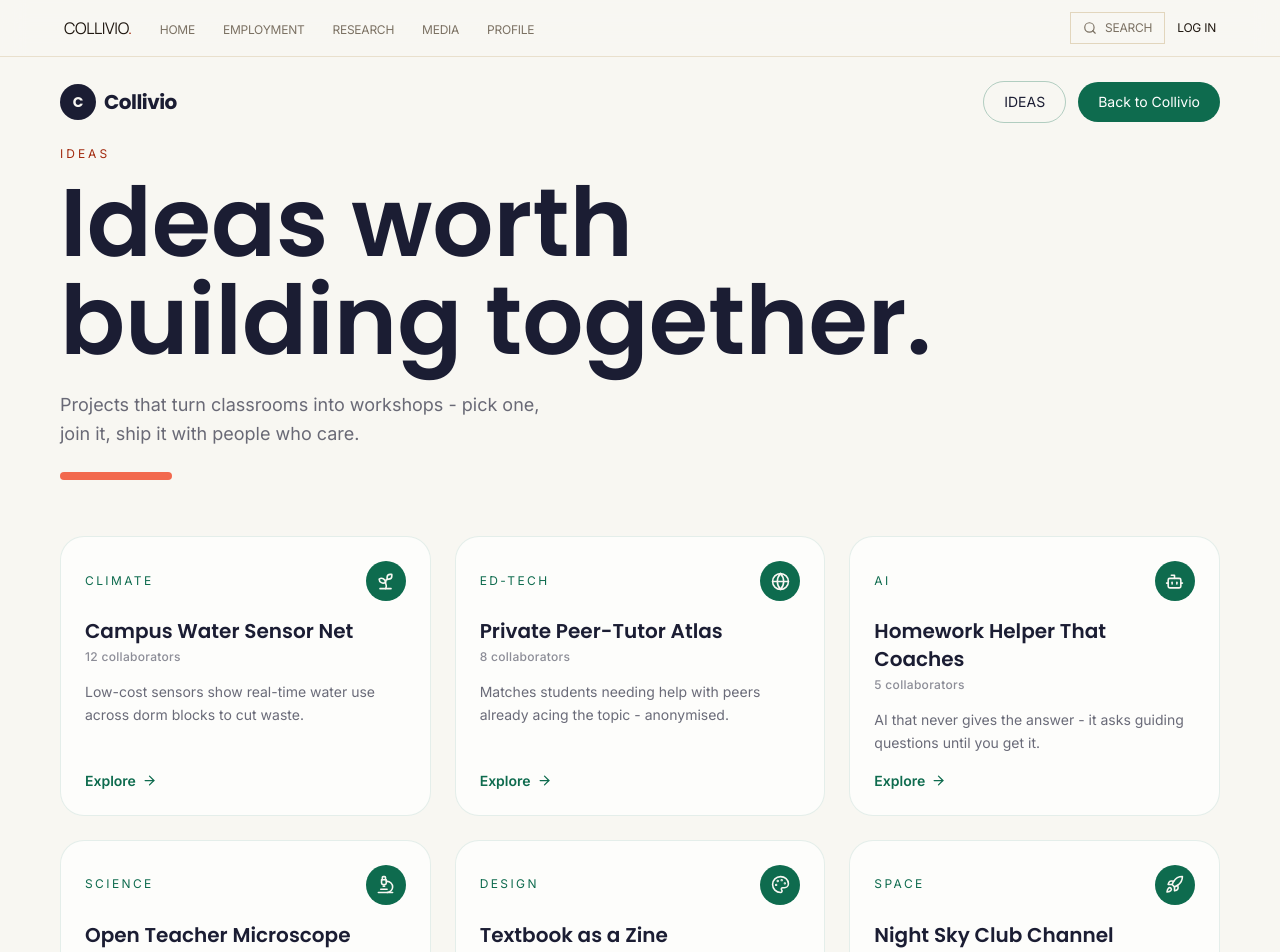
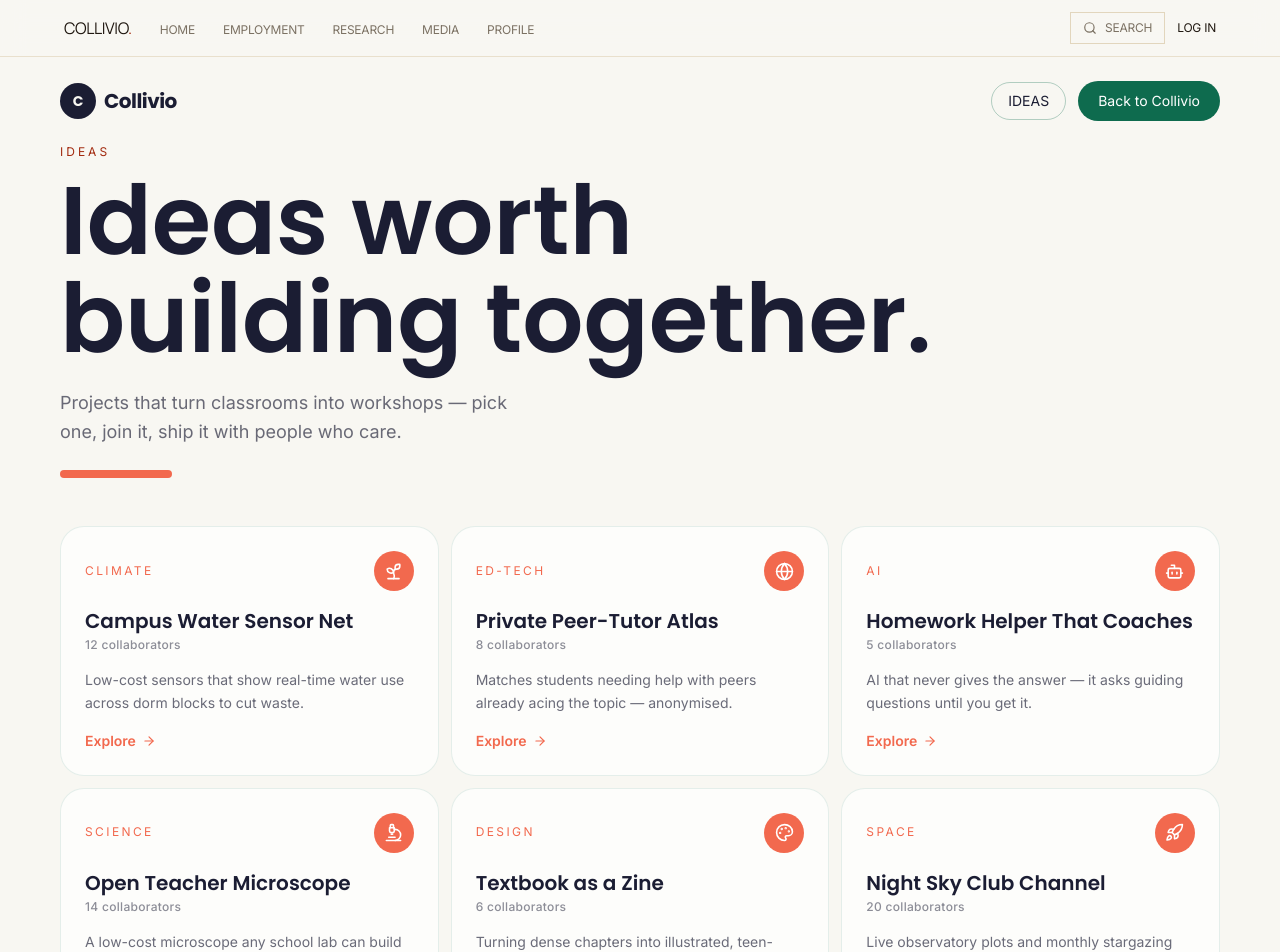
Before and after one commit to praagatii/collivio, a Next.js app: page /ideas in a window 1280 px wide. Shown: the top 952 px of the page. Built offline with nearby package versions, Linux system fonts and the light colour scheme.

Commit message:
Rebuild People/Ideas/Spaces on one shared PillarShell mirroring the landing design system (cream bg, navy ink, font-display clamp heading, coral underline, pine pills, rounded cream cards, lucide icons)

```diff
--- a/src/app/ideas/page.tsx
+++ b/src/app/ideas/page.tsx
@@ -1,19 +1,19 @@
 "use client";
+import { PillarShell, PillarCard } from "@/components/pillar-shell";
 import { Sprout, Globe, Bot, Microscope, Palette, Rocket } from "lucide-react";
-import { PillarShell, PillarCard } from "@/components/pillar-shell";
 
 export default function IdeasPage() {
   const ideas = [
-    { tag: "CLIMATE", name: "Campus Water Sensor Net", icon: <Sprout size={19} />, meta: "12 collaborators", desc: "Low-cost sensors show real-time water use across dorm blocks to cut waste.", href: "/research/8" },
-    { tag: "ED-TECH", name: "Private Peer-Tutor Atlas", icon: <Globe size={19} />, meta: "8 collaborators", desc: "Matches students needing help with peers already acing the topic - anonymised.", href: "/research/9" },
-    { tag: "AI", name: "Homework Helper That Coaches", icon: <Bot size={19} />, meta: "5 collaborators", desc: "AI that never gives the answer - it asks guiding questions until you get it.", href: "/research/10" },
-    { tag: "SCIENCE", name: "Open Teacher Microscope", icon: <Microscope size={19} />, meta: "14 collaborators", desc: "A low-cost microscope any school lab can build and share slides on.", href: "/research/11" },
-    { tag: "DESIGN", name: "Textbook as a Zine", icon: <Palette size={19} />, meta: "6 collaborators", desc: "Turning dense chapters into illustrated, teen-made zines that explain better.", href: "/research/12" },
-    { tag: "SPACE", name: "Night Sky Club Channel", icon: <Rocket size={19} />, meta: "20 collaborators", desc: "Live observatory plots and monthly stargazing meetups for rookie astronomers.", href: "/research/13" },
+    { tag: "CLIMATE", name: "Campus Water Sensor Net", icon: <Sprout size={19} />, meta: "12 collaborators", desc: "Low-cost sensors that show real-time water use across dorm blocks to cut waste.", href: "/ideas/8" },
+    { tag: "ED-TECH", name: "Private Peer-Tutor Atlas", icon: <Globe size={19} />, meta: "8 collaborators", desc: "Matches students needing help with peers already acing the topic — anonymised.", href: "/ideas/9" },
+    { tag: "AI", name: "Homework Helper That Coaches", icon: <Bot size={19} />, meta: "5 collaborators", desc: "AI that never gives the answer — it asks guiding questions until you get it.", href: "/ideas/10" },
+    { tag: "SCIENCE", name: "Open Teacher Microscope", icon: <Microscope size={19} />, meta: "14 collaborators", desc: "A low-cost microscope any school lab can build and share slides on.", href: "/ideas/11" },
+    { tag: "DESIGN", name: "Textbook as a Zine", icon: <Palette size={19} />, meta: "6 collaborators", desc: "Turning dense chapters into illustrated, teen-made zines that explain better.", href: "/ideas/12" },
+    { tag: "SPACE", name: "Night Sky Club Channel", icon: <Rocket size={19} />, meta: "20 collaborators", desc: "Live observatory plots and monthly stargazing meetups for rookie astronomers.", href: "/ideas/13" },
   ];
   return (
-    <PillarShell eyebrow="IDEAS" title="Ideas worth building together." blurb="Projects that turn classrooms into workshops - pick one, join it, ship it with people who care." accent="#a22a0f">
-      <section className="mt-12 grid gap-6 sm:grid-cols-2 lg:grid-cols-3">
+    <PillarShell eyebrow="IDEAS" title="Ideas worth building together." blurb="Projects that turn classrooms into workshops — pick one, join it, ship it with people who care." accent="#a22a0f">
+      <section className="grid gap-3 sm:grid-cols-2 lg:grid-cols-3">
         {ideas.map((p) => (
           <PillarCard key={p.tag} {...p} />
         ))}
--- a/src/app/spaces/page.tsx
+++ b/src/app/spaces/page.tsx
@@ -1,19 +1,19 @@
 "use client";
+import { PillarShell, PillarCard } from "@/components/pillar-shell";
 import { Ruler, FlaskConical, Target, Radio, TreePine, Building2 } from "lucide-react";
-import { PillarShell, PillarCard } from "@/components/pillar-shell";
 
 export default function SpacesPage() {
   const spaces = [
-    { tag: "LAB", name: "Design & Print Studio", icon: <Ruler size={19} />, meta: "Campus · Room 14", desc: "Laser cutter, 3D printers and a plotter - open every afternoon for student projects.", href: "/event/14" },
-    { tag: "LAB", name: "Bio Build Bench", icon: <FlaskConical size={19} />, meta: "Science Block", desc: "A shared bench for microscope hacks and open-source biology experiments.", href: "/event/15" },
-    { tag: "HUB", name: "Startup Garage", icon: <Target size={19} />, meta: "Incubator · Floor 2", desc: "Co-working for student ventures with weekly mentor office hours.", href: "/event/16" },
-    { tag: "STUDIO", name: "Campus Radio Shed", icon: <Radio size={19} />, meta: "Courtyard corner", desc: "Live studio where clubs broadcast shows and interviews every Friday.", href: "/event/17" },
-    { tag: "OUTDOOR", name: "Open-Air Class Circle", icon: <TreePine size={19} />, meta: "The Grove", desc: "A shaded circle for seminars, book clubs and sunset jam sessions.", href: "/event/18" },
-    { tag: "SERVICES", name: "Community Kitchen Lab", icon: <Building2 size={19} />, meta: "Student Union", desc: "Cooking workshops that double as nutrition and business learning.", href: "/event/19" },
+    { tag: "LAB", name: "Design & Print Studio", icon: <Ruler size={19} />, meta: "Campus · Room 14", desc: "Laser cutter, 3D printers and a plotter — open every afternoon for student projects.", href: "/spaces/14" },
+    { tag: "LAB", name: "Bio Build Bench", icon: <FlaskConical size={19} />, meta: "Science Block", desc: "A shared bench for microscope hacks and open-source biology experiments.", href: "/spaces/15" },
+    { tag: "HUB", name: "Startup Garage", icon: <Target size={19} />, meta: "Incubator · Floor 2", desc: "Co-working for student ventures with weekly mentor office hours.", href: "/spaces/16" },
+    { tag: "STUDIO", name: "Campus Radio Shed", icon: <Radio size={19} />, meta: "Courtyard corner", desc: "Live studio where clubs broadcast shows and interviews every Friday.", href: "/spaces/17" },
+    { tag: "OUTDOOR", name: "Open-Air Class Circle", icon: <TreePine size={19} />, meta: "The Grove", desc: "A shaded circle for seminars, book clubs and sunset jam sessions.", href: "/spaces/18" },
+    { tag: "SERVICES", name: "Community Kitchen Lab", icon: <Building2 size={19} />, meta: "Student Union", desc: "Cooking workshops that double as nutrition and business learning.", href: "/spaces/19" },
   ];
   return (
-    <PillarShell eyebrow="SPACES" title="Spaces where ideas come alive." blurb="Labs, studios and hubs on campus - reserve a bench, a booth or a broadcast slot and make something." accent="#115f78">
-      <section className="mt-12 grid gap-6 sm:grid-cols-2 lg:grid-cols-3">
+    <PillarShell eyebrow="SPACES" title="Spaces where ideas come alive." blurb="Labs, studios and hubs on campus — reserve a bench, a booth or a broadcast slot and make something." accent="#115f78">
+      <section className="grid gap-3 sm:grid-cols-2 lg:grid-cols-3">
         {spaces.map((p) => (
           <PillarCard key={p.tag} {...p} />
         ))}
--- a/src/components/pillar-shell.tsx
+++ b/src/components/pillar-shell.tsx
@@ -1,21 +1,19 @@
 "use client";
 import Link from "next/link";
 import { ArrowRight } from "lucide-react";
-
-export const EASE = [0.22, 1, 0.36, 1] as const;
 
 export function PillarShell({
   eyebrow,
   title,
   blurb,
-  accent = "#c2441f",
+  accent = "#f2694e",
   children,
 }: {
   eyebrow: string;
   title: string;
   blurb: string;
   accent?: string;
-  children?: React.ReactNode;
+  children: React.ReactNode;
 }) {
   return (
     <div className="overflow-x-clip bg-cream text-navy">
@@ -27,36 +25,38 @@ export function PillarShell({
           <span className="font-display text-xl font-bold tracking-tight text-navy">Collivio</span>
         </Link>
         <nav className="flex items-center gap-3">
-          <span className="hidden rounded-full border border-pine/30 px-5 py-2.5 text-sm text-navy sm:inline-block">{eyebrow}</span>
+          <span className="hidden rounded-full border border-pine/30 px-4 py-2 text-sm text-navy sm:inline-block">{eyebrow}</span>
           <Link href="/" data-cur className="rounded-full bg-pine px-5 py-2.5 text-sm text-white transition-colors duration-200 hover:bg-navy">Back to Collivio</Link>
         </nav>
       </header>
-
       <main className="relative mx-auto w-full max-w-[1240px] px-6 pb-24 pt-6 md:px-10">
         <div className="label tracking-[0.25em]" style={{ color: accent }}>{eyebrow}</div>
-        <h1 className="font-display mt-3 max-w-[16ch] font-semibold text-navy" style={{ fontSize: "clamp(2.4rem, min(7.5vw, 12vh), 6rem)", lineHeight: 1.02 }}>
+        <h1
+          className="font-display mt-3 max-w-[16ch] font-semibold text-navy"
+          style={{ fontSize: "clamp(2.4rem, min(7.5vw, 12vh), 6rem)", lineHeight: 1.02 }}
+        >
           {title}
         </h1>
         <p className="mt-5 max-w-[30rem] text-base leading-relaxed text-navy/65 md:text-lg">{blurb}</p>
         <div className="mt-6 h-2 w-24 rounded-full bg-coral md:w-28" />
-        {children && <div className="mt-14">{children}</div>}
+        <div className="mt-12">{children}</div>
       </main>
     </div>
   );
 }
 
 export function PillarCard({
-  icon,
   tag,
   name,
+  icon,
   meta,
   desc,
   href,
-  accent = "#0e6b4e",
+  accent = "#f2694e",
 }: {
-  icon: React.ReactNode;
   tag: string;
   name: string;
+  icon?: React.ReactNode;
   meta: string;
   desc: string;
   href: string;
@@ -66,24 +66,21 @@ export function PillarCard({
     <Link
       href={href}
       data-cur
-      className="group flex flex-col gap-4 rounded-[1.5rem] border border-pine/10 bg-white/70 p-6 text-navy transition-colors duration-200 hover:border-pine/30"
+      className="group flex flex-col gap-4 rounded-[1.5rem] border border-pine/10 bg-white/70 p-6 transition-colors duration-200 hover:border-pine/30"
     >
-      <div className="flex items-center justify-between">
+      <div className="flex items-center justify-between gap-3">
         <span className="label tracking-[0.2em]" style={{ color: accent }}>{tag}</span>
-        <span
-          className="grid h-10 w-10 place-items-center rounded-full text-cream"
-          style={{ backgroundColor: accent }}
-        >
+        <span className="grid h-10 w-10 shrink-0 place-items-center rounded-full text-white" style={{ backgroundColor: accent }}>
           {icon}
         </span>
       </div>
       <div>
         <h3 className="font-display text-xl font-semibold text-navy">{name}</h3>
-        <p className="mt-1 text-xs font-medium tracking-wide text-navy/50">{meta}</p>
+        <p className="mt-0.5 text-xs font-medium tracking-wide text-navy/50">{meta}</p>
       </div>
       <p className="text-sm leading-relaxed text-navy/65">{desc}</p>
       <span className="mt-auto inline-flex items-center gap-1.5 text-sm font-semibold" style={{ color: accent }}>
-        Explore <ArrowRight className="transition-transform duration-200 group-hover:translate-x-0.5" size={15} />
+        {''}Explore <ArrowRight size={14} className="transition-transform duration-200 group-hover:translate-x-0.5" />
       </span>
     </Link>
   );
```
Also changed, not shown: src/app/people/page.tsx (+9 -9 lines).
